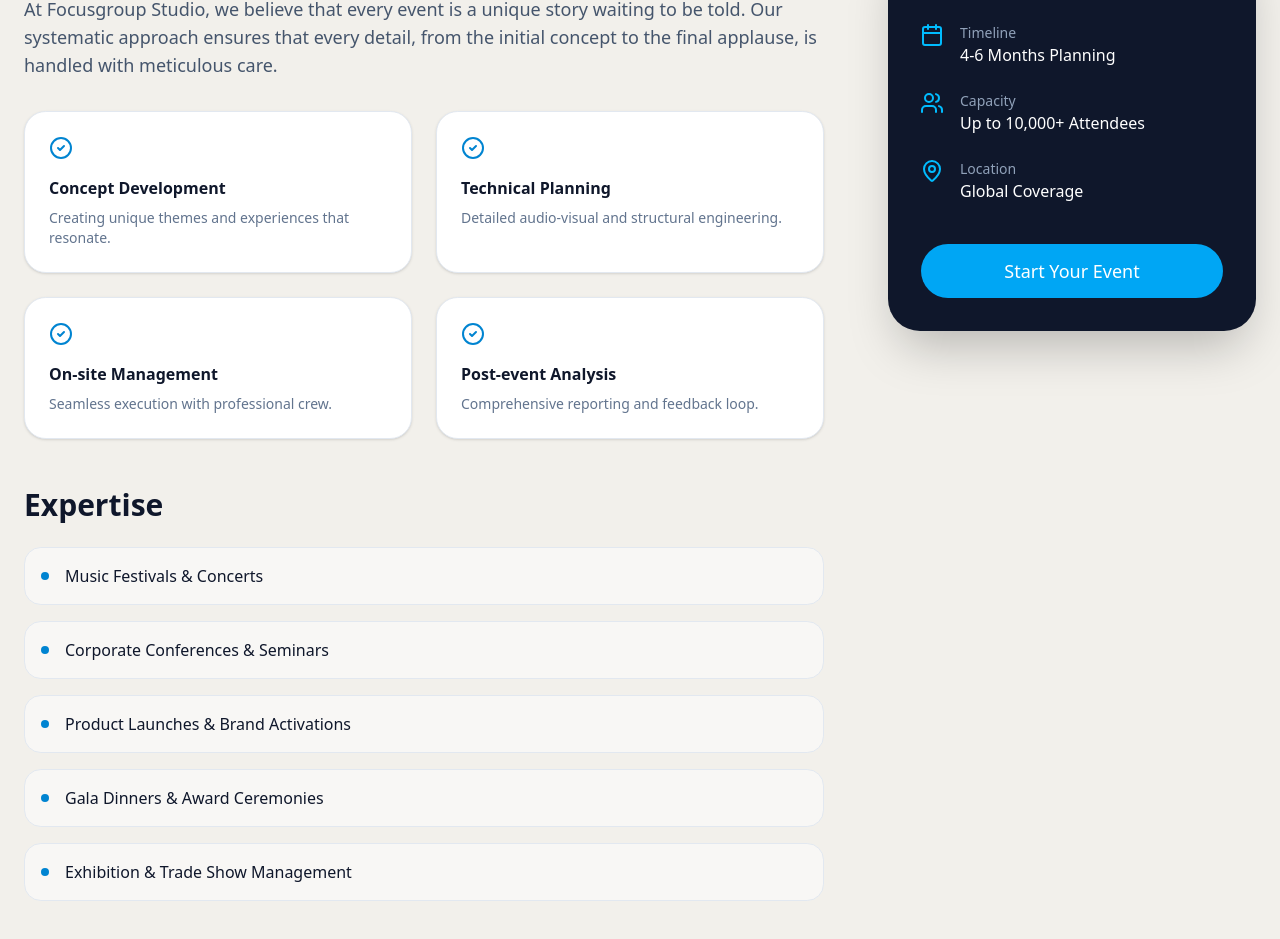
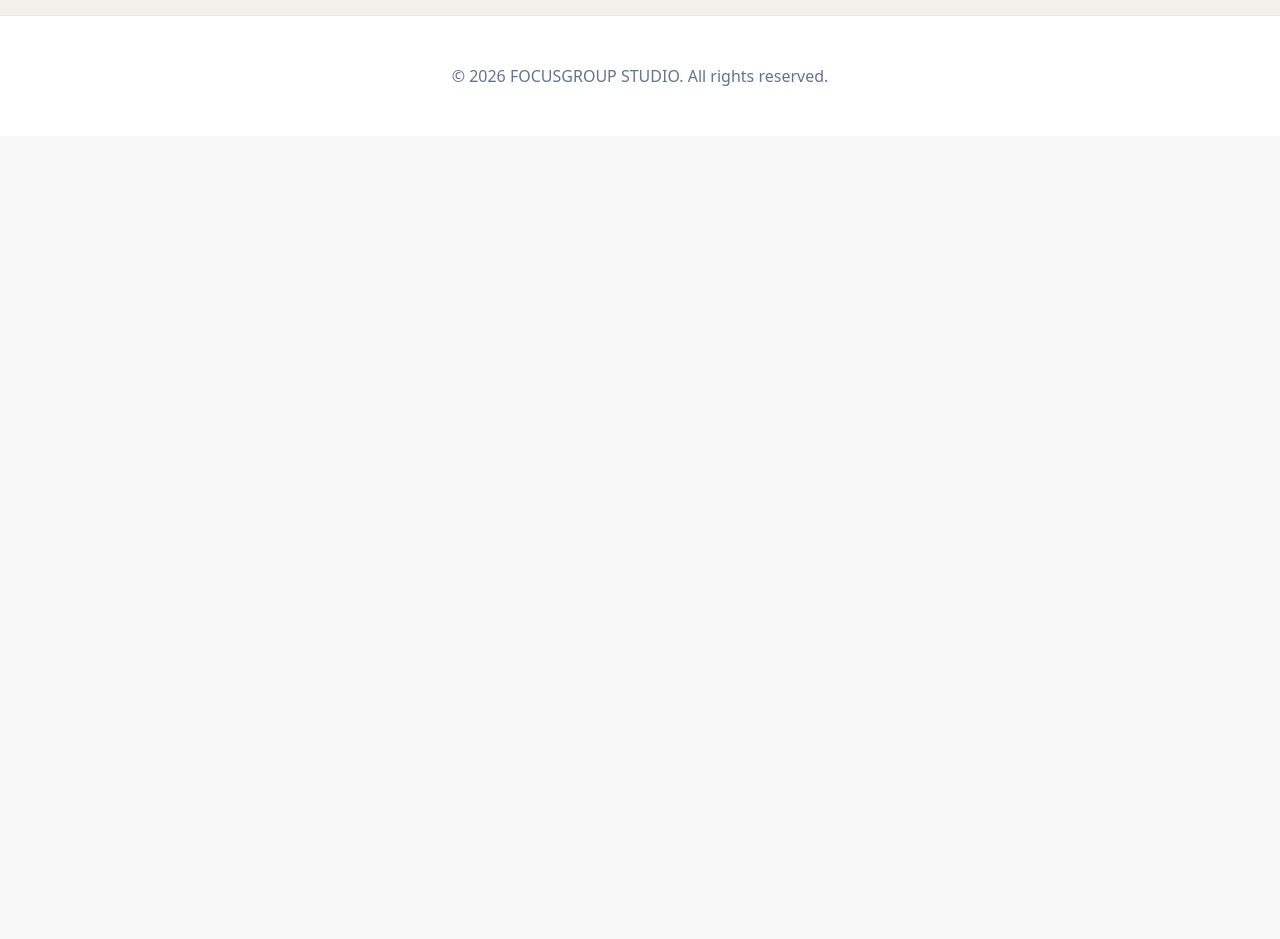
Before and after one commit to Focus-os-2026/focusgroup-website-2026, a React (Vite) app: page /event-organizer in a window 1280 px wide. Shown: the part 1231-2170 px from the top of the page. After the commit the page ends 1367 px from the top, so only its background shows below. Built offline with nearby package versions, Linux system fonts and the light colour scheme.

Commit message:
feat: delete Our Approach, Expertise, and Project Info sections from EventOrganizer subpage

```diff
--- a/src/pages/EventOrganizer.tsx
+++ b/src/pages/EventOrganizer.tsx
@@ -155,82 +155,6 @@ export default function EventOrganizerPage() {
               />
             </div>
           </div>
-
-          {/* Services Detail */}
-          <div className="grid grid-cols-1 lg:grid-cols-3 gap-16 mb-32">
-            <div className="lg:col-span-2 space-y-12">
-              <section>
-                <h2 className="text-3xl font-bold mb-6">Our Approach</h2>
-                <p className="text-lg text-slate-600 mb-8">
-                  At Focusgroup Studio, we believe that every event is a unique story waiting to be told. Our systematic approach ensures that every detail, from the initial concept to the final applause, is handled with meticulous care.
-                </p>
-                <div className="grid grid-cols-1 md:grid-cols-2 gap-6">
-                  {[
-                    { title: "Concept Development", desc: "Creating unique themes and experiences that resonate." },
-                    { title: "Technical Planning", desc: "Detailed audio-visual and structural engineering." },
-                    { title: "On-site Management", desc: "Seamless execution with professional crew." },
-                    { title: "Post-event Analysis", desc: "Comprehensive reporting and feedback loop." }
-                  ].map((item, i) => (
-                    <div key={i} className="p-6 bg-white rounded-2xl border border-slate-200 shadow-sm">
-                      <CheckCircle2 className="w-6 h-6 text-sky-600 mb-4" />
-                      <h4 className="font-bold mb-2">{item.title}</h4>
-                      <p className="text-sm text-slate-500">{item.desc}</p>
-                    </div>
-                  ))}
-                </div>
-              </section>
-
-              <section>
-                <h2 className="text-3xl font-bold mb-6">Expertise</h2>
-                <div className="space-y-4">
-                  {[
-                    "Music Festivals & Concerts",
-                    "Corporate Conferences & Seminars",
-                    "Product Launches & Brand Activations",
-                    "Gala Dinners & Award Ceremonies",
-                    "Exhibition & Trade Show Management"
-                  ].map((skill, i) => (
-                    <div key={i} className="flex items-center gap-4 p-4 bg-white/50 rounded-xl border border-slate-200">
-                      <div className="w-2 h-2 rounded-full bg-sky-600" />
-                      <span className="font-medium">{skill}</span>
-                    </div>
-                  ))}
-                </div>
-              </section>
-            </div>
-
-            <div className="space-y-8">
-              <div className="p-8 bg-slate-900 text-white rounded-[2rem] shadow-2xl">
-                <h3 className="text-2xl font-bold mb-6">Project Info</h3>
-                <div className="space-y-6">
-                  <div className="flex items-start gap-4">
-                    <Calendar className="w-6 h-6 text-sky-400 shrink-0" />
-                    <div>
-                      <p className="text-slate-400 text-sm">Timeline</p>
-                      <p className="font-medium">4-6 Months Planning</p>
-                    </div>
-                  </div>
-                  <div className="flex items-start gap-4">
-                    <Users className="w-6 h-6 text-sky-400 shrink-0" />
-                    <div>
-                      <p className="text-slate-400 text-sm">Capacity</p>
-                      <p className="font-medium">Up to 10,000+ Attendees</p>
-                    </div>
-                  </div>
-                  <div className="flex items-start gap-4">
-                    <MapPin className="w-6 h-6 text-sky-400 shrink-0" />
-                    <div>
-                      <p className="text-slate-400 text-sm">Location</p>
-                      <p className="font-medium">Global Coverage</p>
-                    </div>
-                  </div>
-                </div>
-                <Button className="w-full mt-10 bg-sky-500 hover:bg-sky-600 text-white rounded-full h-14 text-lg">
-                  Start Your Event
-                </Button>
-              </div>
-            </div>
-          </div>
         </div>
       </main>
 
```
